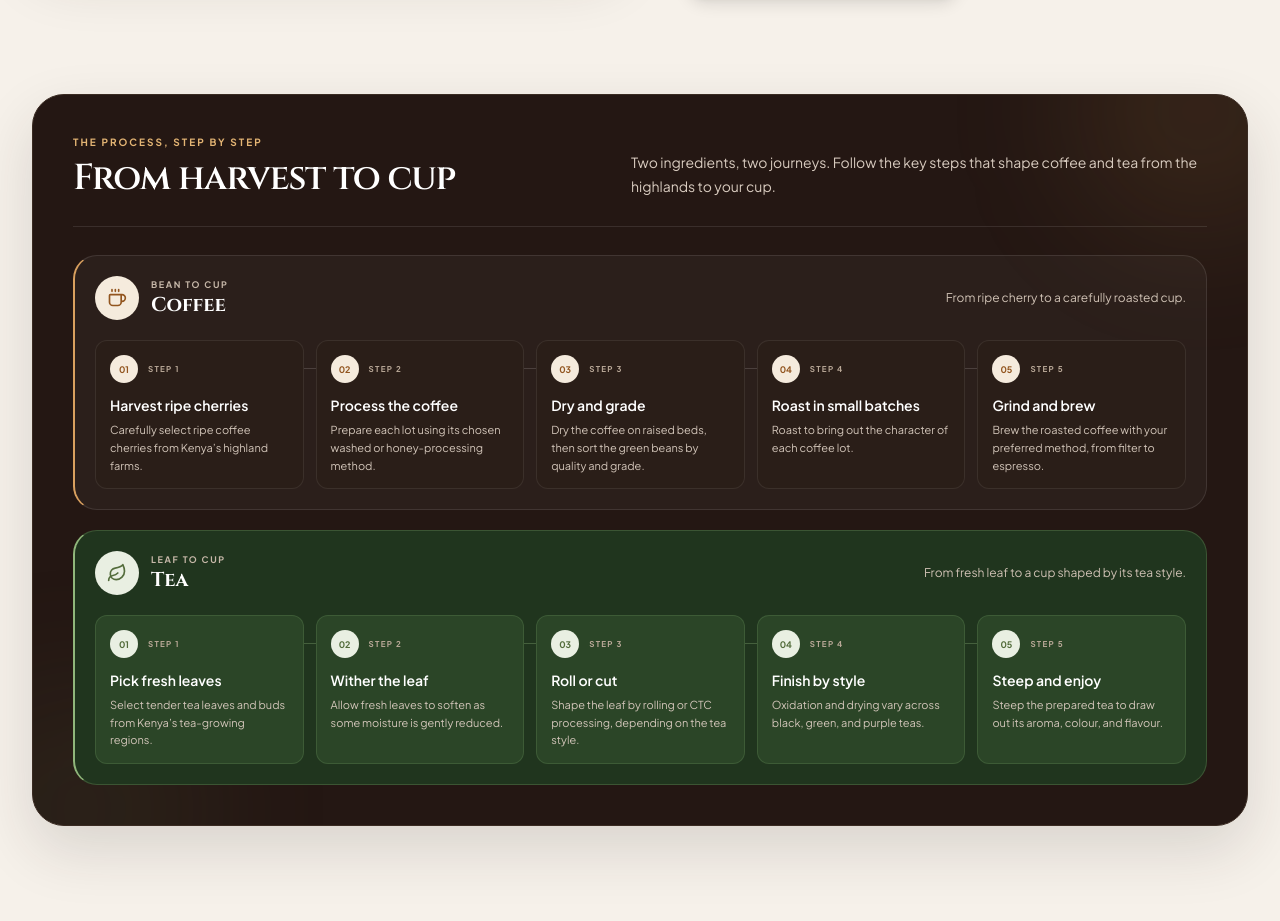
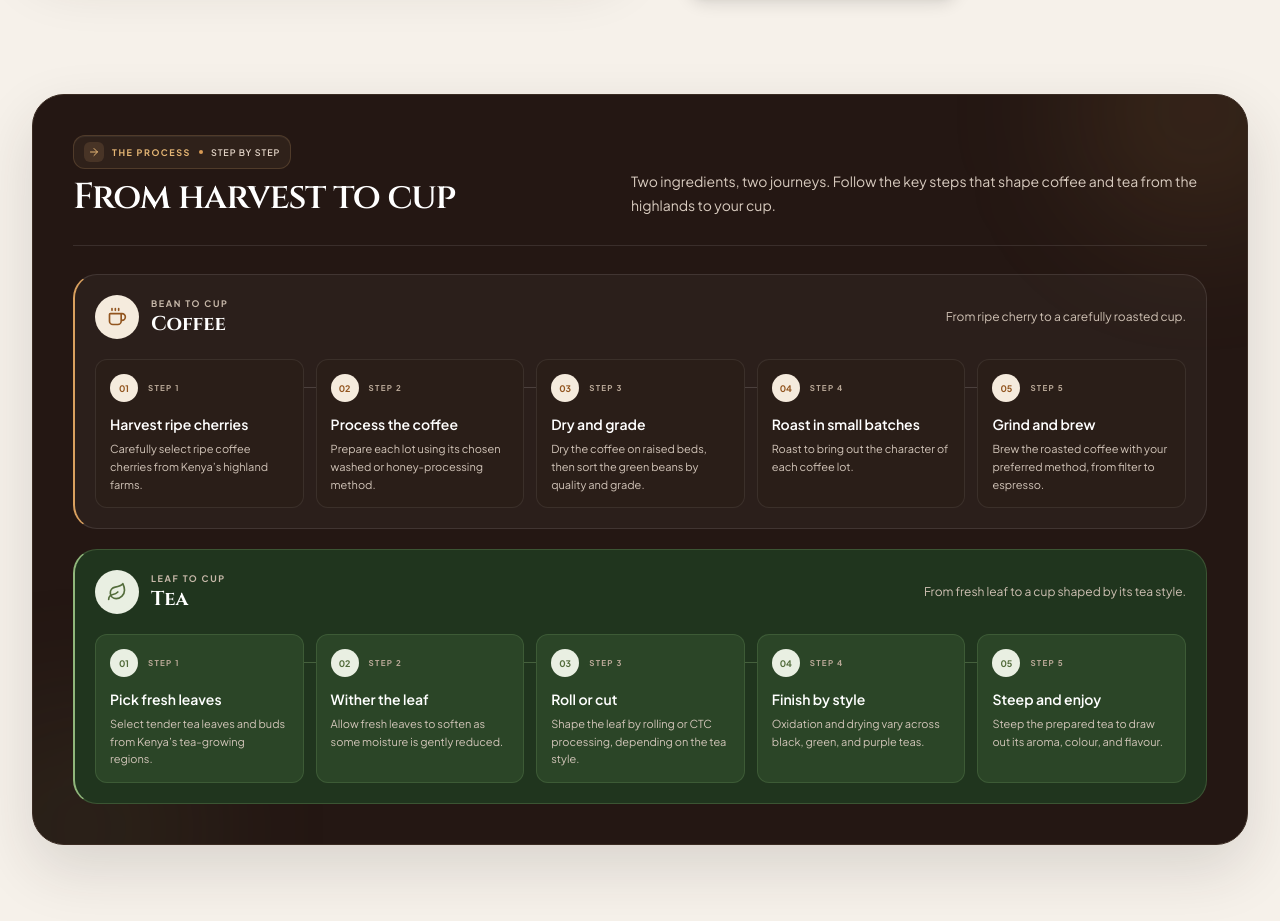
Before and after one commit to Antony-och/Coffee-Site-, a React (Vite) app: page / in a window 1280 px wide. Shown: the part 1540-2461 px from the top of the page. Built offline with nearby package versions, Linux system fonts and the light colour scheme.

Commit message:
Make process step label a compact card

```diff
--- a/src/components/AboutSection.tsx
+++ b/src/components/AboutSection.tsx
@@ -112,8 +112,15 @@ export const AboutSection: React.FC<AboutSectionProps> = ({ setCurrentPage }) =>
 
         <div className="relative flex flex-col gap-3 border-b border-white/10 pb-6 sm:pb-7 md:flex-row md:items-end md:justify-between">
           <div>
-            <p className="text-[10px] font-bold uppercase tracking-[0.2em] text-[#E4B574]">The process, step by step</p>
-            <h3 id="journey-title" className="mt-2 font-serif-display text-3xl font-semibold tracking-[-0.03em] text-white sm:text-4xl">
+            <div className="mb-2 inline-flex items-center gap-2 rounded-xl border border-[#D6A36A]/20 bg-[#33251D]/80 px-2.5 py-1.5 shadow-[inset_0_1px_0_rgba(255,255,255,0.05)]">
+              <span className="flex h-5 w-5 items-center justify-center rounded-md bg-[#D6A36A]/15 text-[#E4B574]">
+                <ArrowRight className="h-3 w-3" aria-hidden="true" />
+              </span>
+              <span className="text-[9px] font-bold uppercase tracking-[0.17em] text-[#E4B574]">The process</span>
+              <span aria-hidden="true" className="h-1 w-1 rounded-full bg-[#D99A54]" />
+              <span className="text-[9px] font-semibold uppercase tracking-[0.1em] text-[#E1D2C5]">Step by step</span>
+            </div>
+            <h3 id="journey-title" className="font-serif-display text-3xl font-semibold tracking-[-0.03em] text-white sm:text-4xl">
               From harvest to cup
             </h3>
           </div>
```
